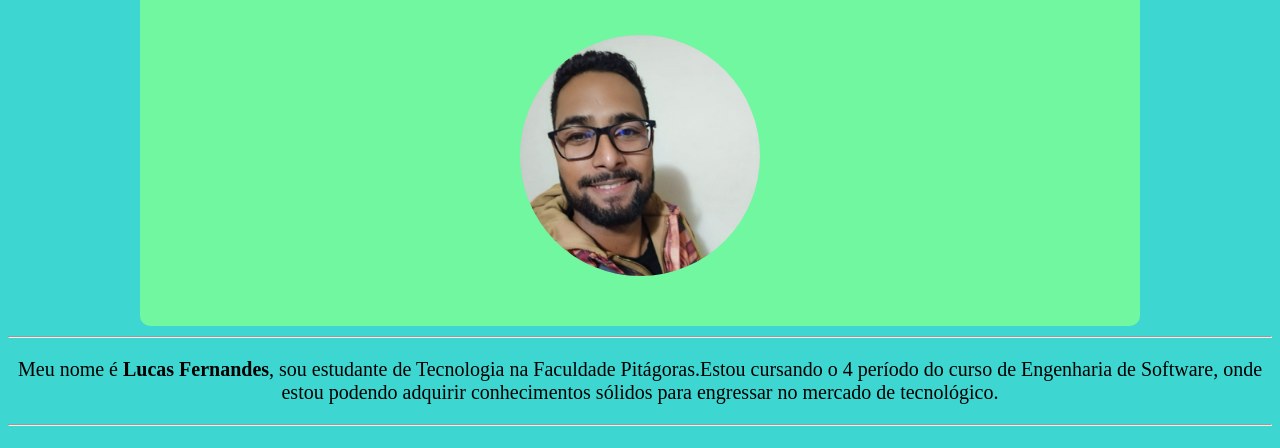
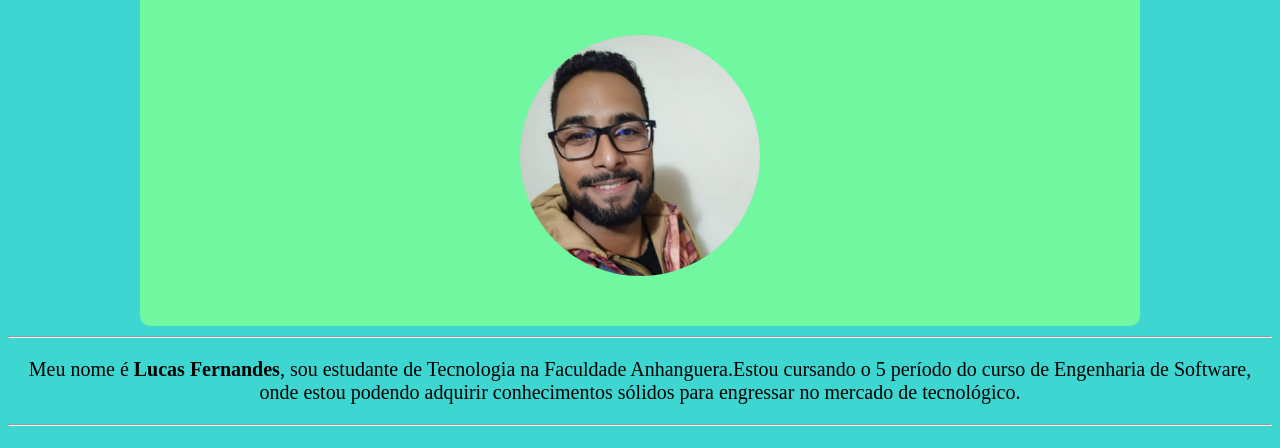
Before and after one commit to lucasffernandes/Portif-lio, a plain HTML site: page index.html in a window 1280 px wide. Shown: the part 208-656 px from the top of the page. Drawn offline with Linux system fonts and the light colour scheme.

Commit message:
Update index.html
Atualização de dados

```diff
--- a/index.html
+++ b/index.html
@@ -1,4 +1,4 @@
-<!DOCTYPE html>
+ <!DOCTYPE html>
 <html lang="pt=br">
 
     <!-- falta agora terminar de fazer a combinação de cores e também mudar os ícones-->
@@ -17,7 +17,7 @@
             <img class="foto" src="imagens/minha foto.jpeg" alt="Minha Foto">
         </div>
         <hr> <!-- essa tag cria uma linha horizontal no documento -->
-         <p>Meu nome é <strong>Lucas Fernandes</strong>, sou estudante de Tecnologia na Faculdade Pitágoras.Estou cursando o 4 período do curso de Engenharia de Software, onde estou podendo adquirir conhecimentos sólidos para engressar no mercado de tecnológico.</p>
+         <p>Meu nome é <strong>Lucas Fernandes</strong>, sou estudante de Tecnologia na Faculdade Anhanguera.Estou cursando o 5 período do curso de Engenharia de Software, onde estou podendo adquirir conhecimentos sólidos para engressar no mercado de tecnológico.</p>
          <hr>
 
          <h2>Quer falar comigo?</h2>
```
